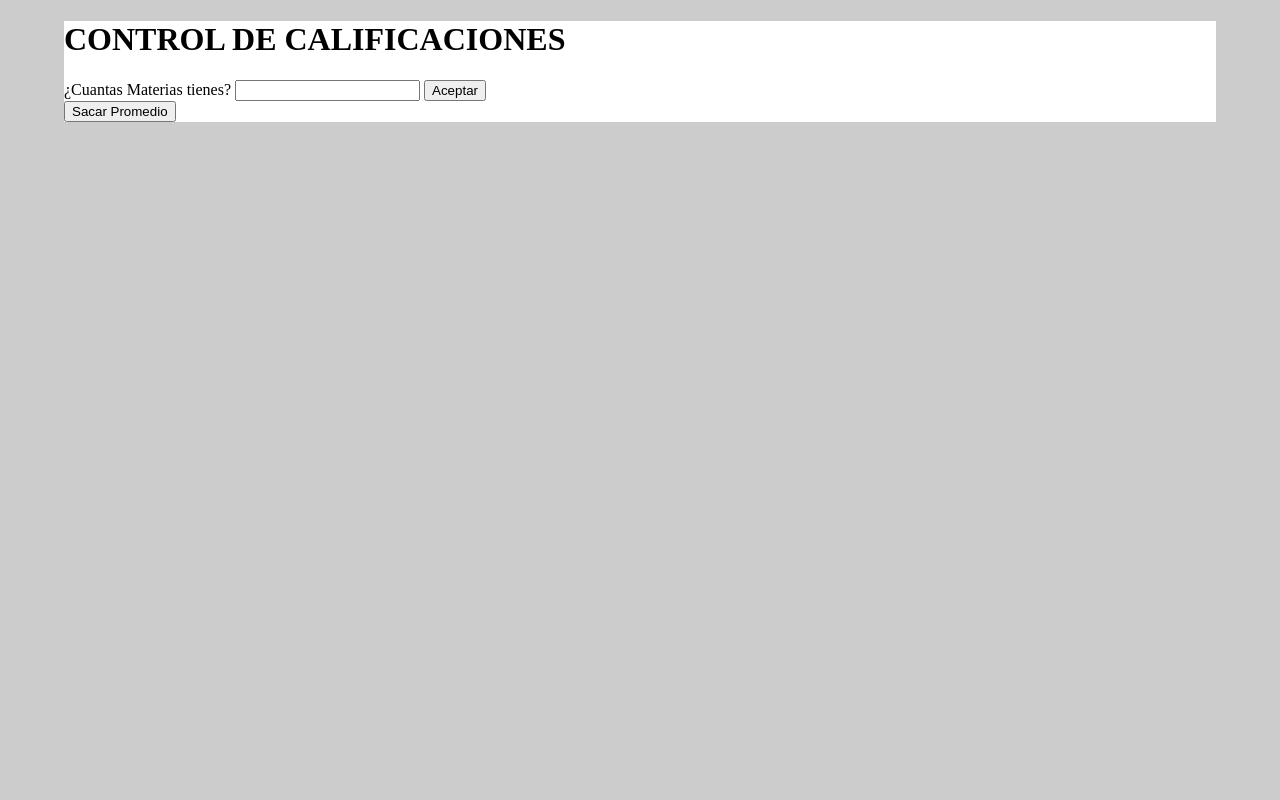
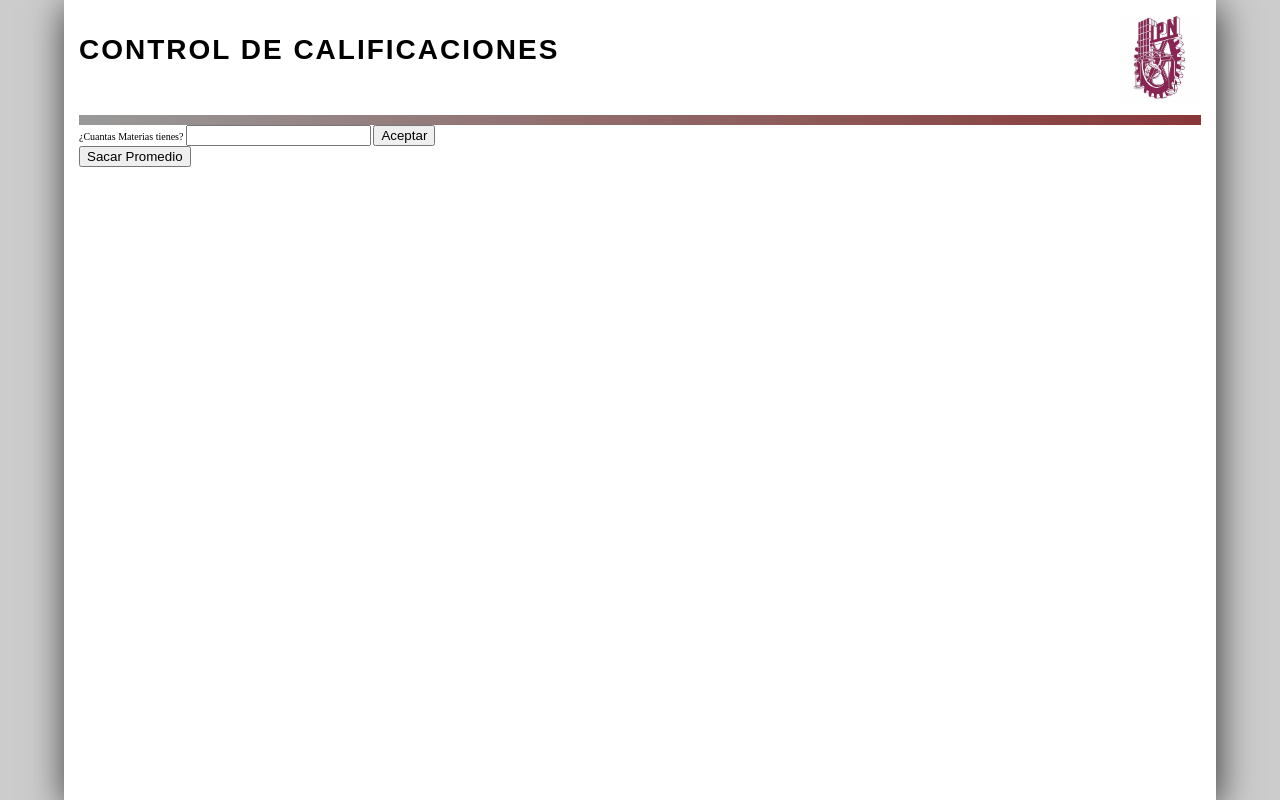
Before and after one commit to Richi-Mi/Califications, a plain HTML site: page index.html in a window 1280 px wide. Drawn offline with Linux system fonts and the light colour scheme; a web font is replaced by a local one.

Commit message:
Damos estilos al header

```diff
--- /dev/null
+++ b/CSS/header.css
@@ -0,0 +1,24 @@
+/*_________________________ Header _____________________-*/
+.header{
+    width: 100%;
+}
+.head{
+    display: flex;
+    justify-content: space-between;
+}
+.title{
+    font-family: 'Padauk', sans-serif;
+    font-size: 2.8em;
+    letter-spacing: 2px;
+}
+.linea {
+    height: 1em;
+    background: linear-gradient(to right, #999, rgb(136, 55, 55));
+}
+.img{
+    width: 8em;
+    height: 10em;
+}
+.img img {
+    max-width: 100%;
+}
--- a/CSS/style.css
+++ b/CSS/style.css
@@ -2,9 +2,14 @@ body {
     margin: 0;
     background-color: rgb(204, 204, 204);
     box-sizing: border-box;
+    font-size: 10px;
 }
 .main{
     width: 90%;
     margin: 0 auto;
     background-color: #fff;
+    padding: 1.5em;
+    min-height: 100vh;
+    box-sizing: border-box;
+    box-shadow: 2px 7px 35px 0px rgba(0,0,0,0.75);
 }
--- a/index.html
+++ b/index.html
@@ -1,18 +1,37 @@
 <!DOCTYPE html>
 <html lang="es">
+
 <head>
     <meta charset="UTF-8">
     <meta name="viewport" content="width=device-width, initial-scale=1.0">
     <meta name="author" content="Jose Ricardo Mendoza Castañeda">
-    <meta name="description" content="Esta pagina web esta creada, para tener un control de las calificaciones, seas de la escuela que seas y e el nivel que vallas">
+    <meta name="description"
+        content="Esta pagina web esta creada, para tener un control de las calificaciones, seas de la escuela que seas y e el nivel que vallas">
+    <!-- Google Fonts -->
+    <link rel="preconnect" href="https://fonts.gstatic.com">
+    <link href="https://fonts.googleapis.com/css2?family=Padauk&display=swap" rel="stylesheet">
     <title> Control de Calificaciones </title>
+    <!-- Scripts -->
     <script src="JS/califications.js"></script>
     <script src="JS/button.js"></script>
+    <!-- Styles -->
+    <link rel="shortcut icon" href="img/icon.jpg" type="image/x-icon">
+    <link rel="stylesheet" href="CSS/form.css">
     <link rel="stylesheet" href="CSS/style.css">
+    <link rel="stylesheet" href="CSS/header.css">
 </head>
+
 <body>
     <main class="main">
-        <h1 class="title"> CONTROL DE CALIFICACIONES </h1>
+        <header class="header">
+            <div class="head">
+                <h1 class="title"> CONTROL DE CALIFICACIONES </h1>
+                <div class="img">
+                    <img src="img/IPN-icon.jpg" alt="IPN">
+                </div>
+            </div>
+            <div class="linea"></div>
+        </header>
         <!-- Formulario para obtener datos -->
         <form id="form">
 
@@ -37,4 +56,5 @@
 
     <script src="JS/main.js"></script>
 </body>
+
 </html>
```
Also changed, not shown: CSS/form.css (added), img/IPN-icon.jpg (added), img/IPN-log.jpg (added), img/icon.jpg (added).
